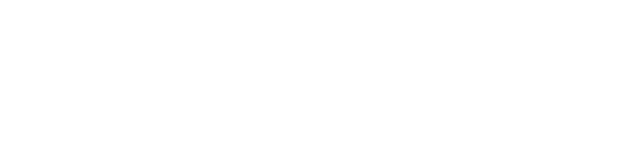
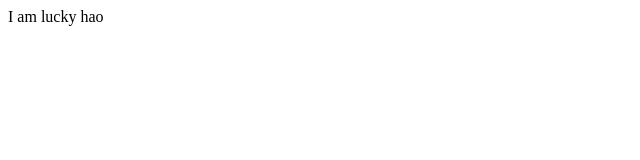
Before and after one commit to luckyhaowang/luckyhaowang.github.io, a plain HTML site: page index.html in a window 1280 px wide. Shown: the whole page, without its empty margins (0-640 px from the left). Drawn offline with Linux system fonts and the light colour scheme.

Commit message:
just a test
just a test

```diff
--- a/index.html
+++ b/index.html
@@ -4,4 +4,5 @@
 	<meta charset="UTF-8">
 	<title>请求JSon</title>
 </head>
+	I am lucky hao
 </html>
```
